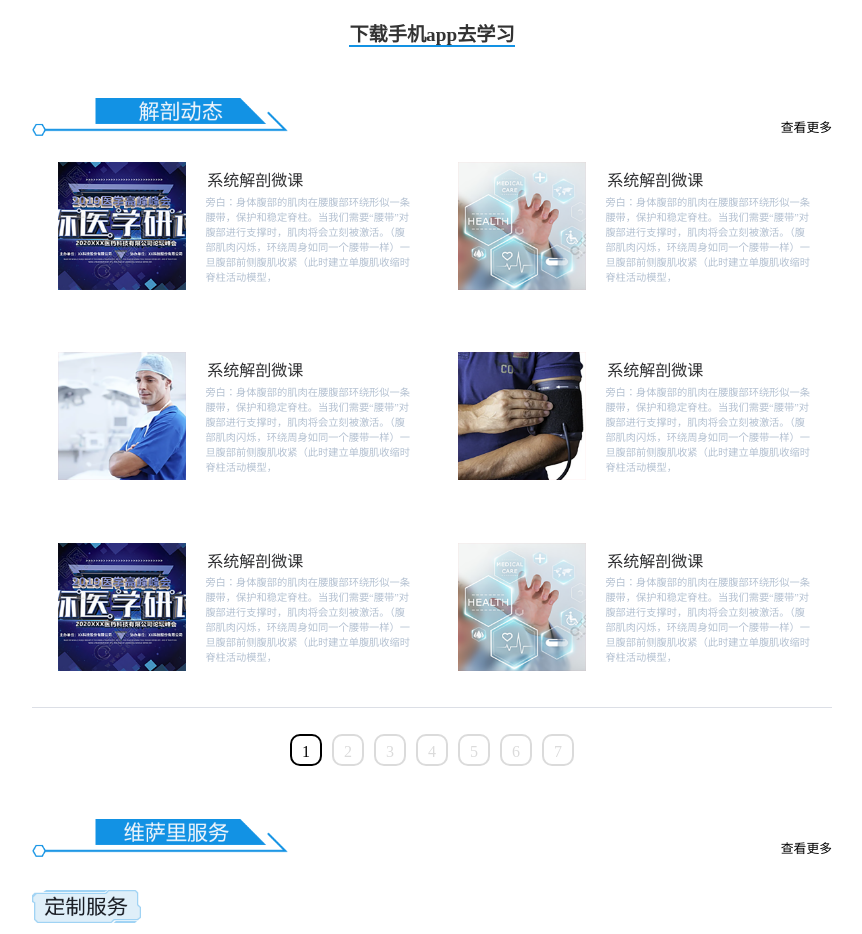
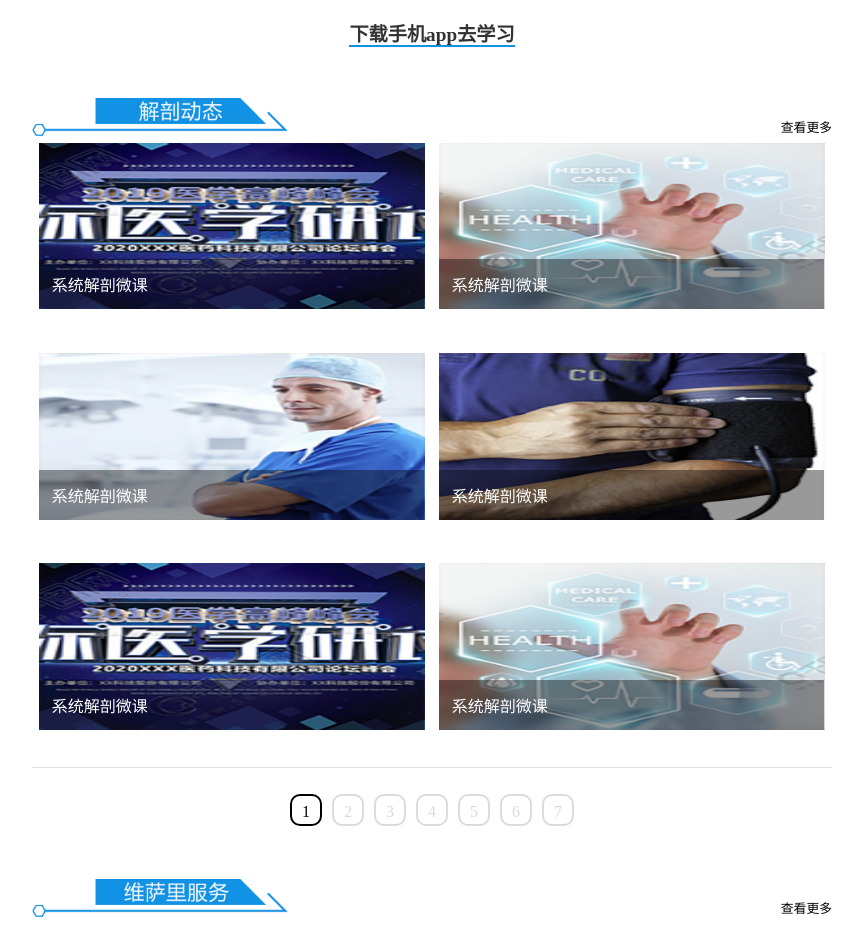
Before and after one commit to datoou/anatomy, a Vue app: page /home/jiepouContent in a window 1280 px wide. Shown: the part 2040-2974 px from the top of the page, without its empty margins (208-1070 px from the left). Built offline with nearby package versions, Linux system fonts and the light colour scheme; no server answers.

Commit message:
修改首页解剖动态样式

```diff
--- a/src/components/jiepoudynamic/dynamic.vue
+++ b/src/components/jiepoudynamic/dynamic.vue
@@ -10,16 +10,18 @@
                 <el-col :span="12" v-for="(cardItem,index) in dynamicData" :key="cardItem.id+index" >
                     <el-card
                             class="reveal-top"
-                                    :body-style="{ padding: '0px',marginBottom:'10px',width:'30.47vw',display:'flex',flexDirection:'column' }">
-                                <div class="list">
-                                    <img :src="cardItem.bg" style="width: 10vw;height: 10vw">
-                                    <div class="listContent">
-                                        <div class="title">{{cardItem.title}}</div>
-                                        <div class="content">{{cardItem.content}}</div>
+                            :body-style="{ padding: '0px',marginBottom:'30px',display:'flex',flexDirection:'column', }">
+                        <div class="list" >
+                            <img :src="cardItem.bg" style="width: 50.52vw;height: 13.02vw">
+                            <div style="position:absolute;">
+                                <div style="height: 50px;width:30.1vw;background-color:rgba(0,0,0,0.4);display: flex;align-items: center">
+                                    <p style="color: #fff;margin-left: 1vw">{{cardItem.title}}</p>
+                                </div>
                             </div>
                         </div>
                     </el-card>
                 </el-col>
+
             </el-row>
 
                 <!--分割线-->
@@ -111,13 +113,13 @@
             .list{
                 height:13vw;
                 display: flex;
-                align-items: center;
+                align-items: flex-end;
                 img{
-                    margin: 0 1.5vw;
+                    /*margin: 0 1.5vw;*/
                 }
                 .listContent{
-                    width: 16vw;
-                    height: 10vw;
+                    /*width: 16vw;*/
+                    /*height: 10vw;*/
                     display: flex;
                     flex-direction: column;
                     align-items: flex-start;
```
Lines whose indentation alone changed are shown as unchanged.
